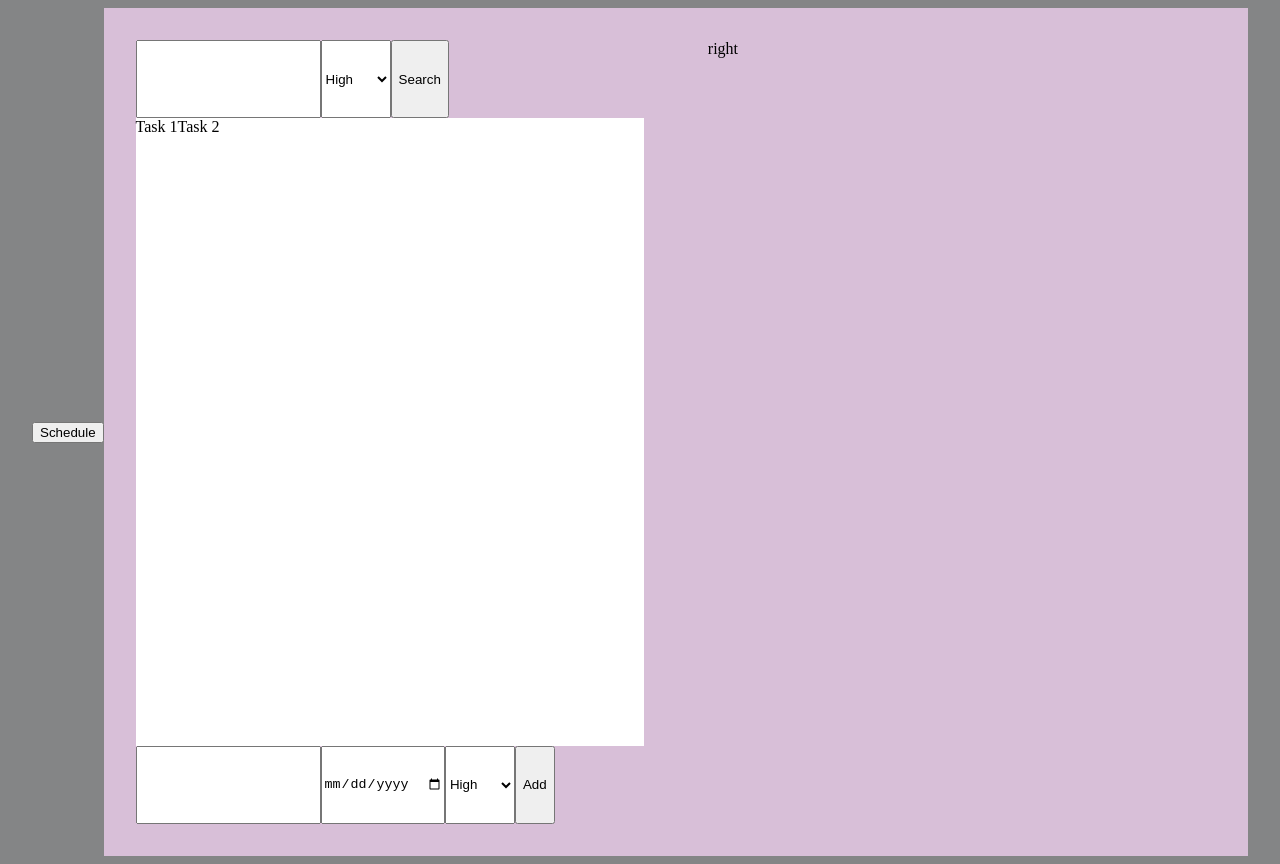
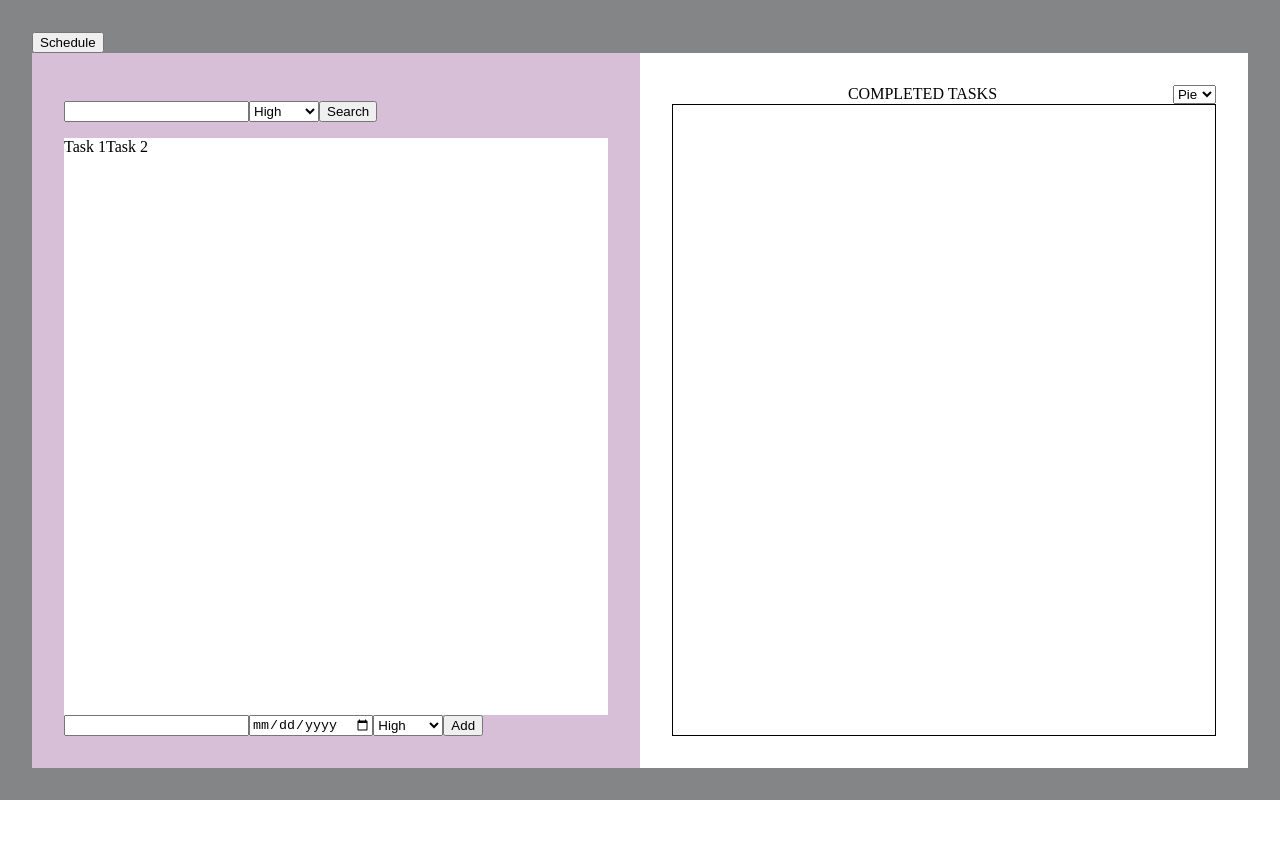
Before and after one commit to Jtstin/time-manager, a React (Vite) app in the folder time-manager-ui/: page /tasks in a window 1280 px wide. After the commit the page ends 800 px from the top, so only its background shows below. Built offline with nearby package versions, Linux system fonts and the light colour scheme.

Commit message:
completed majority of task screen

```diff
--- a/time-manager-ui/Tasks.tsx
+++ b/time-manager-ui/Tasks.tsx
@@ -31,8 +31,12 @@ const Tasks = () => {
     history.push("/schedule");
   };
   return (
+    <div className="main-container">
       <div className="task-page">
+        <div className="task-page-header">
           <button onClick={handleScheduleButtonClick}>Schedule </button>
+        </div>
+        <div className="task-page-content">
           <div className="task-container">
             <div className="task-filter">
               <input type="text"></input>
@@ -67,7 +71,17 @@ const Tasks = () => {
             </div>
           </div>
           <div className="graph-container">
-        <div>right</div>
+            <div className="graph-header">
+              <div></div>
+              <div>COMPLETED TASKS</div>
+              <select className="graph-selector">
+                <option value="Pie">Pie</option>
+                <option value="Bar">Bar</option>
+              </select>
+            </div>
+            <div className="graph-section"></div>
+          </div>
+        </div>
       </div>
     </div>
   );
--- a/time-manager-ui/app.css
+++ b/time-manager-ui/app.css
@@ -120,19 +120,23 @@ video {
   height: 50em;
 }
 
-.task-page {
+.main-container {
   display: flex;
   height: 100vh;
   background-color: rgb(132, 133, 134);
+}
+
+.task-page {
+  display: flex;
+  flex-direction: column;
   justify-content: center;
-  align-items: center;
+  flex: 1 0;
   padding: 2em;
 }
 
 .task-container {
   display: flex;
   flex: 1 0;
-  height: 98%;
   background-color: thistle;
   padding: 2em;
   flex-direction: column;
@@ -140,25 +144,66 @@ video {
 
 .task-list {
   display: flex;
-  flex: 8 0;
+  flex: 1 0;
   background-color: white;
 }
 
 .task-filter {
   display: flex;
-  flex: 1 0;
+  padding: 1em 1em 1em 0em;
 }
 
 .task-add {
   display: flex;
-  flex: 1 0;
 }
 
 .graph-container {
   display: flex;
-  background-color: thistle;
+  background-color: white;
   flex: 1 0;
-  height: 98%;
-  background-color: thistle;
+  padding: 2em;
+  flex-direction: column;
+}
+
+.graph-selector {
+  display: flex;
+}
+
+.graph-header {
+  display: flex;
+  justify-content: space-between;
+}
+
+.graph-section {
+  display: flex;
+  flex: 1 0;
+  border: 1px solid black;
+}
+
+.task-page-header {
+  display: flex;
+  justify-content: flex-start;
+}
+
+.task-page-content {
+  display: flex;
+  flex: 1 0;
+}
+
+.schedule-page {
+  display: flex;
+  flex-direction: column;
+  justify-content: center;
+  flex: 1 0;
   padding: 2em;
 }
+
+.schedule-page-header {
+  display: flex;
+  justify-content: flex-start;
+}
+
+.schedule-page-content {
+  display: flex;
+  flex: 1 0;
+}
```
Lines whose indentation alone changed are shown as unchanged.
